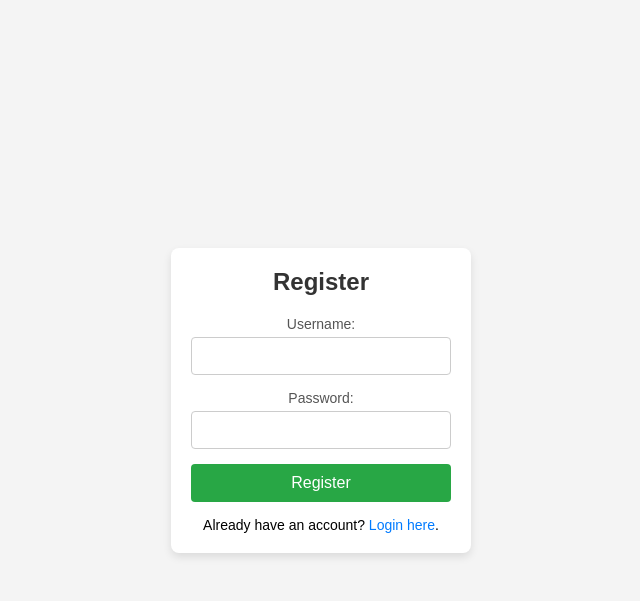
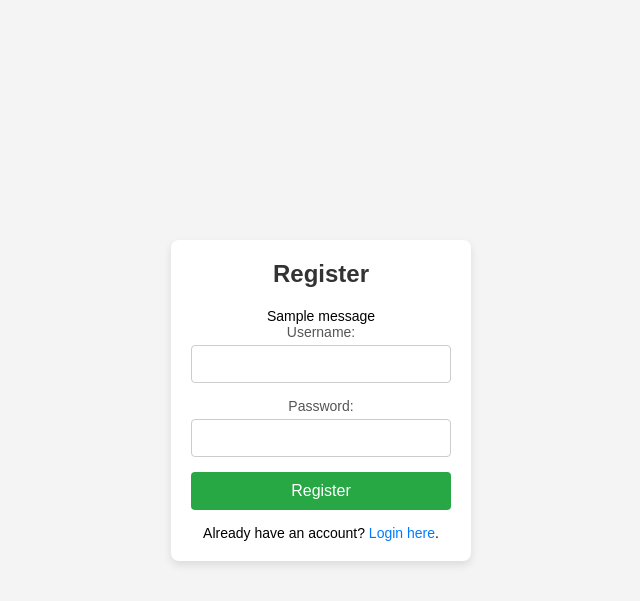
Before and after one commit to Manohar-1305/course-content, a Flask app: page /register in a window 1280 px wide. Shown: the top 601 px of the page, without its empty margins (319-959 px from the left). Run offline with Flask 3, Linux system fonts and the light colour scheme; one stand-in notice (Sample message) is shown.

Commit message:
Update register.html

```diff
--- a/templates/register.html
+++ b/templates/register.html
@@ -9,6 +9,18 @@
 <body>
     <div class="container">
         <h2>Register</h2>
+
+        <!-- Flash messages -->
+        {% with messages = get_flashed_messages() %}
+            {% if messages %}
+                <div class="alert">
+                    {% for message in messages %}
+                        <p>{{ message }}</p>
+                    {% endfor %}
+                </div>
+            {% endif %}
+        {% endwith %}
+
         <form action="{{ url_for('register') }}" method="POST">
             <label for="username">Username:</label>
             <input type="text" id="username" name="username" required>
@@ -18,6 +30,7 @@
 
             <button type="submit">Register</button>
         </form>
+
         <p>Already have an account? <a href="{{ url_for('login') }}">Login here</a>.</p>
     </div>
 </body>
```
